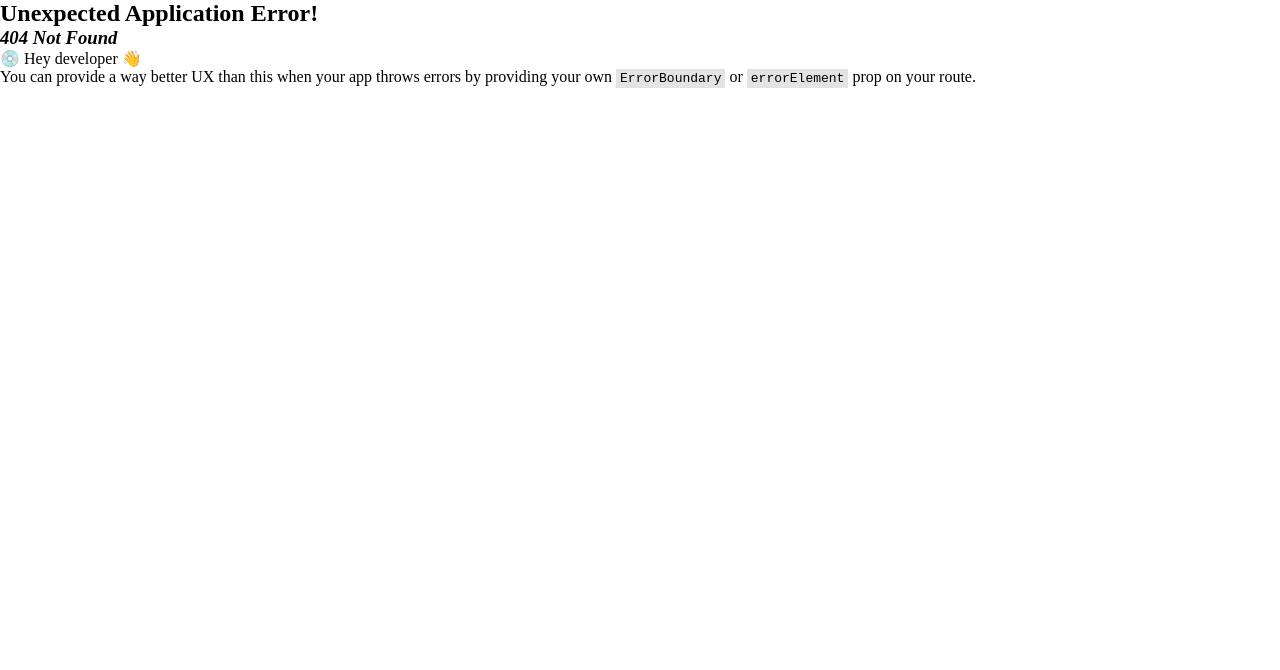
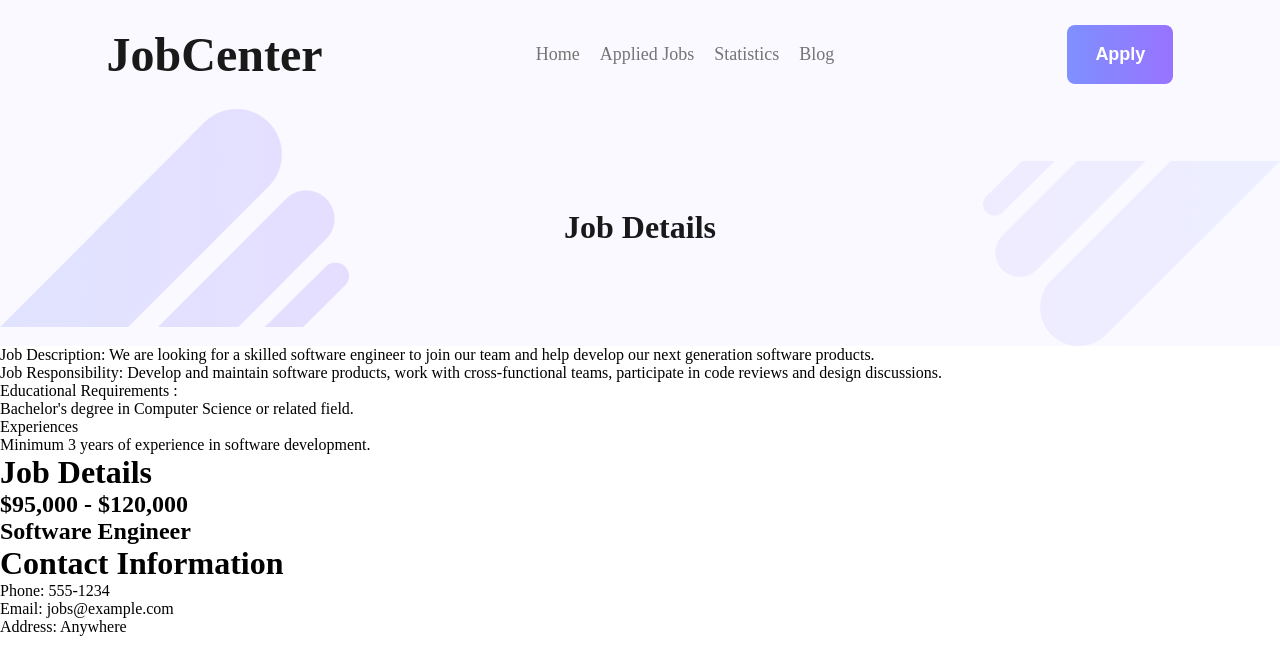
Before and after one commit to Pronoy568/Job-Center, a React (Vite) app: page /job/1 in a window 1280 px wide. Before the commit this address had no page. Shown: the top 670 px of the page. Built offline with nearby package versions, Linux system fonts and the light colour scheme.

Commit message:
View Details Button Is working

```diff
--- a/public/Jobs.json
+++ b/public/Jobs.json
@@ -12,10 +12,8 @@
     "job_responsibility": "Develop and maintain software products, work with cross-functional teams, participate in code reviews and design discussions.",
     "educational_requirements": "Bachelor's degree in Computer Science or related field.",
     "experiences": "Minimum 3 years of experience in software development.",
-    "contact_information": {
     "phone": "555-1234",
     "email": "jobs@example.com"
-    }
   },
   {
     "id": 2,
@@ -30,10 +28,8 @@
     "job_responsibility": "Analyze large data sets, identify trends and patterns, develop reports and visualizations, work with stakeholders to understand their data needs.",
     "educational_requirements": "Bachelor's degree in Mathematics, Statistics, or related field.",
     "experiences": "Minimum 2 years of experience in data analysis.",
-    "contact_information": {
     "phone": "555-5678",
     "email": "careers@acmecorp.com"
-    }
   },
   {
     "id": 3,
@@ -48,10 +44,8 @@
     "job_responsibility": "Develop and execute marketing plans, manage budgets, lead cross-functional teams, measure and analyze campaign performance.",
     "educational_requirements": "Bachelor's degree in Marketing or related field.",
     "experiences": "Minimum 5 years of experience in marketing.",
-    "contact_information": {
     "phone": "555-9012",
     "email": "jobs@xyzcorp.com"
-    }
   },
   {
     "id": 4,
@@ -66,10 +60,8 @@
     "job_responsibility": "• Design, develop, and test software\n• Collaborate with other engineers and stakeholders\n• Write clean, maintainable code\n• Participate in code reviews\n...",
     "educational_requirements": "• Bachelor's degree in Computer Science or related field\n• Master's degree preferred",
     "experiences": "• 5+ years of experience in software engineering\n• Experience with Java, Python, or similar languages",
-    "contact_information": {
     "phone": "555-1234",
     "email": "jobs@abcsoftware.com"
-    }
   },
   {
     "id": 5,
@@ -84,10 +76,8 @@
     "job_responsibility": "• Develop and execute marketing plans\n• Manage a team of marketing professionals\n• Analyze market trends and data\n• Collaborate with other departments\n...",
     "educational_requirements": "• Bachelor's degree in Marketing or related field\n• Master's degree preferred",
     "experiences": "• 7+ years of experience in marketing\n• Experience in B2B marketing",
-    "contact_information": {
     "phone": "555-5678",
     "email": "jobs@xyzcorp.com"
-    }
   },
   {
     "id": 6,
@@ -102,9 +92,7 @@
     "job_responsibility": "• Create designs for websites, print materials, and social media\n• Work with clients to understand their needs\n• Revise designs based on client feedback\n...",
     "educational_requirements": "• Bachelor's degree in Graphic Design or related field\n• Master's degree preferred",
     "experiences": "• 3+ years of experience in graphic design\n• Experience with Adobe Creative Suite",
-    "contact_information": {
     "phone": "555-9012",
     "email": "jobs@123designstudio.com"
   }
-  }
 ]
--- /dev/null
+++ b/src/components/DetailsJobs/DetailsJobs.css
@@ -0,0 +1,17 @@
+.DetailsJobsHeading {
+  background: url("../../assets/AllImages/Vector-1.png") right bottom no-repeat,
+    url("../../assets/AllImages/Vector.png") left top no-repeat, #f9f9ff;
+  text-align: center;
+  padding: 100px;
+}
+.DetailsJobsHeading h1 {
+  font-size: 32px;
+  color: #1a1919;
+}
+
+@media (max-width: 576px) {
+  .DetailsJobsHeading {
+    background: #f9f9ff;
+    padding: 10px;
+  }
+}
--- /dev/null
+++ b/src/components/DetailsJobs/DetailsJobs.jsx
@@ -0,0 +1,50 @@
+import React, { useEffect, useState } from "react";
+import { useParams } from "react-router-dom";
+import "./DetailsJobs.css";
+
+const DetailsJobs = () => {
+  const [detailsFindData, setDetailsFindData] = useState({});
+  const detailsId = useParams();
+
+  useEffect(() => {
+    fetch(`../Jobs.json`)
+      .then((res) => res.json())
+      .then((data) => {
+        let FindDetails = data.find((f) => f.id == detailsId.id);
+        if (FindDetails) {
+          setDetailsFindData(FindDetails);
+        } else {
+          console.log("Waiting");
+        }
+      });
+  }, []);
+
+  return (
+    <div className="DetailsJobsContainer">
+      <div className="DetailsJobsHeading">
+        <h1>Job Details</h1>
+      </div>
+      <div className="DetailsJobsDescriptionContact">
+        <div className="DetailsJobsDescription">
+          <p>Job Description: {detailsFindData.job_description}</p>
+          <p>Job Responsibility: {detailsFindData.job_responsibility}</p>
+          <p>Educational Requirements :</p>
+          {detailsFindData.educational_requirements}
+          <p>Experiences</p>
+          {detailsFindData.experiences}
+        </div>
+        <div className="DetailsJobsContact">
+          <h1>Job Details</h1>
+          <h2>{detailsFindData.salary}</h2>
+          <h2>{detailsFindData.job_title}</h2>
+          <h1>Contact Information</h1>
+          <p>Phone: {detailsFindData.phone}</p>
+          <p>Email: {detailsFindData.email}</p>
+          <p>Address: {detailsFindData.location}</p>
+        </div>
+      </div>
+    </div>
+  );
+};
+
+export default DetailsJobs;
--- a/src/components/FeaturedJob/FeaturedJob.jsx
+++ b/src/components/FeaturedJob/FeaturedJob.jsx
@@ -2,9 +2,11 @@ import React from "react";
 import "./FeaturedJob.css";
 import { FontAwesomeIcon } from "@fortawesome/react-fontawesome";
 import { faLocationDot, faSackDollar } from "@fortawesome/free-solid-svg-icons";
+import { Link } from "react-router-dom";
 
 const FeaturedJob = ({ job }) => {
   const {
+    id,
     company_logo,
     job_title,
     company_name,
@@ -35,7 +37,9 @@ const FeaturedJob = ({ job }) => {
           Salary : {salary}
         </p>
       </div>
-      <button className="btnViewDetails">View Details</button>
+      <Link to={`/job/${id}`}>
+        <button className="btnViewDetails">View Details</button>
+      </Link>
     </div>
   );
 };
--- a/src/main.jsx
+++ b/src/main.jsx
@@ -6,6 +6,7 @@ import Home from "./components/Home/Home";
 import AppliedJobs from "./components/AppliedJobs/AppliedJobs";
 import Statistics from "./components/Statistics/Statistics";
 import Blog from "./components/Blog/Blog";
+import DetailsJobs from "./components/DetailsJobs/detailsJobs";
 
 const router = createBrowserRouter([
   {
@@ -19,6 +20,10 @@ const router = createBrowserRouter([
       {
         path: "/appliedJobs",
         element: <AppliedJobs></AppliedJobs>,
+      },
+      {
+        path: "/job/:id",
+        element: <DetailsJobs></DetailsJobs>,
       },
       {
         path: "/statistics",
```
Lines whose indentation alone changed are shown as unchanged.
